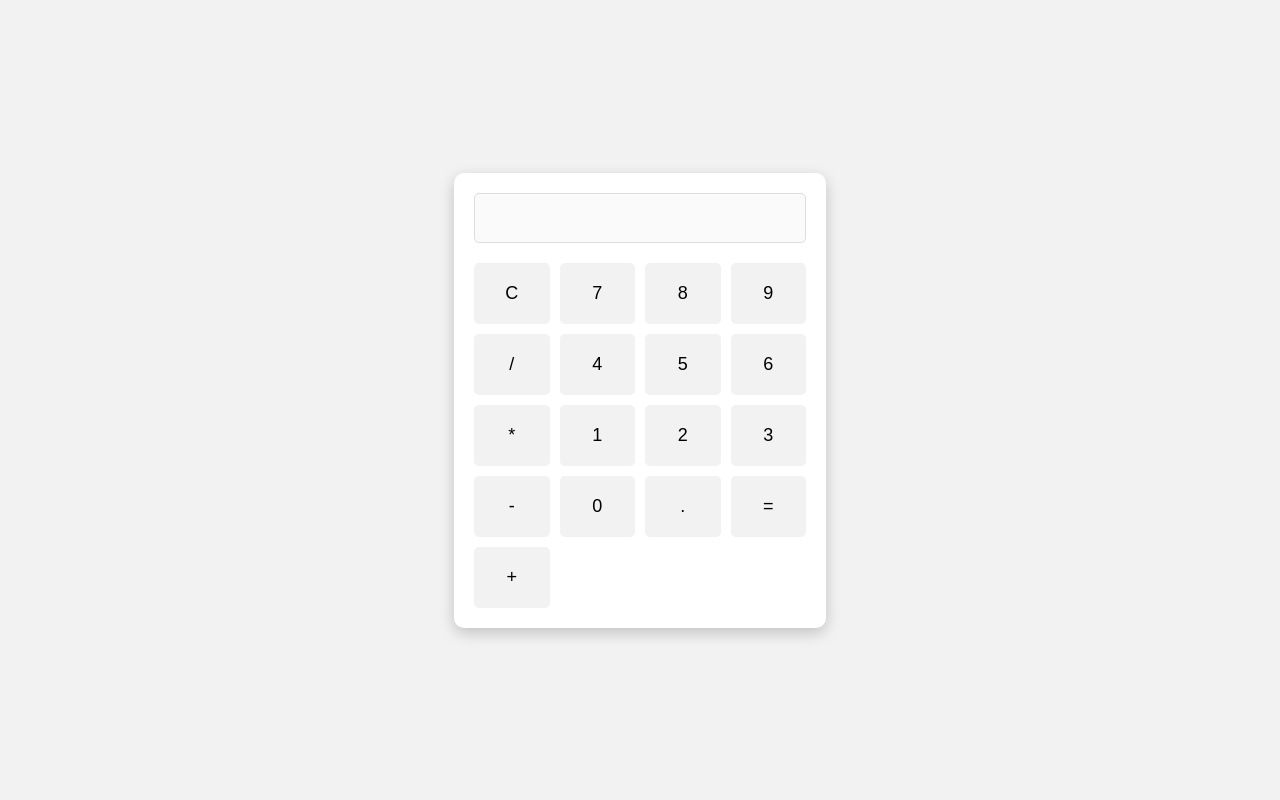
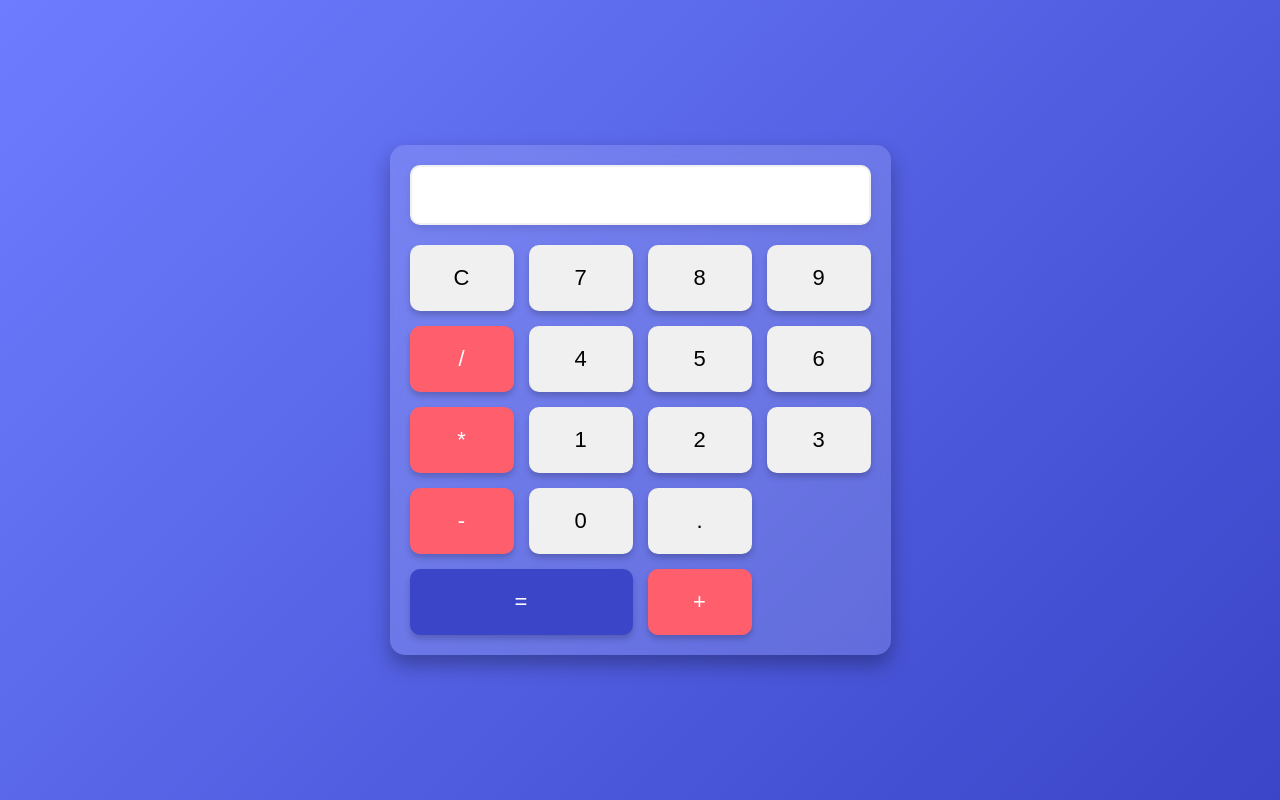
Before and after one commit to PomPom6969/williard-scott, a plain HTML site: page index.html in a window 1280 px wide. Drawn offline with Linux system fonts and the light colour scheme.

Commit message:
Update styles.css

```diff
--- a/styles.css
+++ b/styles.css
@@ -2,6 +2,7 @@
   margin: 0;
   padding: 0;
   box-sizing: border-box;
+  font-family: 'Arial', sans-serif;
 }
 
 body {
@@ -9,47 +10,91 @@ body {
   justify-content: center;
   align-items: center;
   height: 100vh;
-  background-color: #f2f2f2;
+  background: linear-gradient(135deg, #6e7dff, #3a45c8);
+  animation: gradientAnimation 6s ease-in-out infinite;
+}
+
+@keyframes gradientAnimation {
+  0% {
+    background: linear-gradient(135deg, #6e7dff, #3a45c8);
+  }
+  50% {
+    background: linear-gradient(135deg, #ff5f6d, #ffc371);
+  }
+  100% {
+    background: linear-gradient(135deg, #6e7dff, #3a45c8);
+  }
 }
 
 .calculator {
-  background-color: #fff;
+  background-color: rgba(255, 255, 255, 0.15);
   padding: 20px;
-  border-radius: 10px;
-  box-shadow: 0 5px 15px rgba(0, 0, 0, 0.2);
+  border-radius: 15px;
+  box-shadow: 0 10px 20px rgba(0, 0, 0, 0.3);
+  backdrop-filter: blur(10px);
 }
 
 .display {
   width: 100%;
-  height: 50px;
+  height: 60px;
   text-align: right;
-  font-size: 24px;
+  font-size: 32px;
   padding: 10px;
   margin-bottom: 20px;
-  border: 1px solid #ddd;
-  border-radius: 5px;
+  border: 2px solid #f0f0f0;
+  border-radius: 10px;
+  background-color: #fff;
+  color: #333;
+  font-weight: bold;
+  box-shadow: 0 4px 8px rgba(0, 0, 0, 0.1);
 }
 
 .buttons {
   display: grid;
   grid-template-columns: repeat(4, 1fr);
-  gap: 10px;
+  gap: 15px;
 }
 
 .btn {
-  background-color: #f2f2f2;
+  background-color: #f0f0f0;
   border: none;
   padding: 20px;
-  font-size: 18px;
-  border-radius: 5px;
+  font-size: 22px;
+  border-radius: 10px;
   cursor: pointer;
-  transition: background-color 0.3s;
+  transition: all 0.3s ease;
+  box-shadow: 0 4px 6px rgba(0, 0, 0, 0.2);
 }
 
 .btn:hover {
   background-color: #ddd;
+  transform: scale(1.05);
 }
 
 .btn:active {
   background-color: #ccc;
+  transform: scale(1);
 }
+
+.operator {
+  background-color: #ff5f6d;
+  color: #fff;
+}
+
+.operator:hover {
+  background-color: #ff3d4f;
+}
+
+.equal {
+  background-color: #3a45c8;
+  color: #fff;
+  grid-column: span 2;
+}
+
+.equal:hover {
+  background-color: #2f34b8;
+}
+
+.equal:active {
+  background-color: #2c2f93;
+}
```
